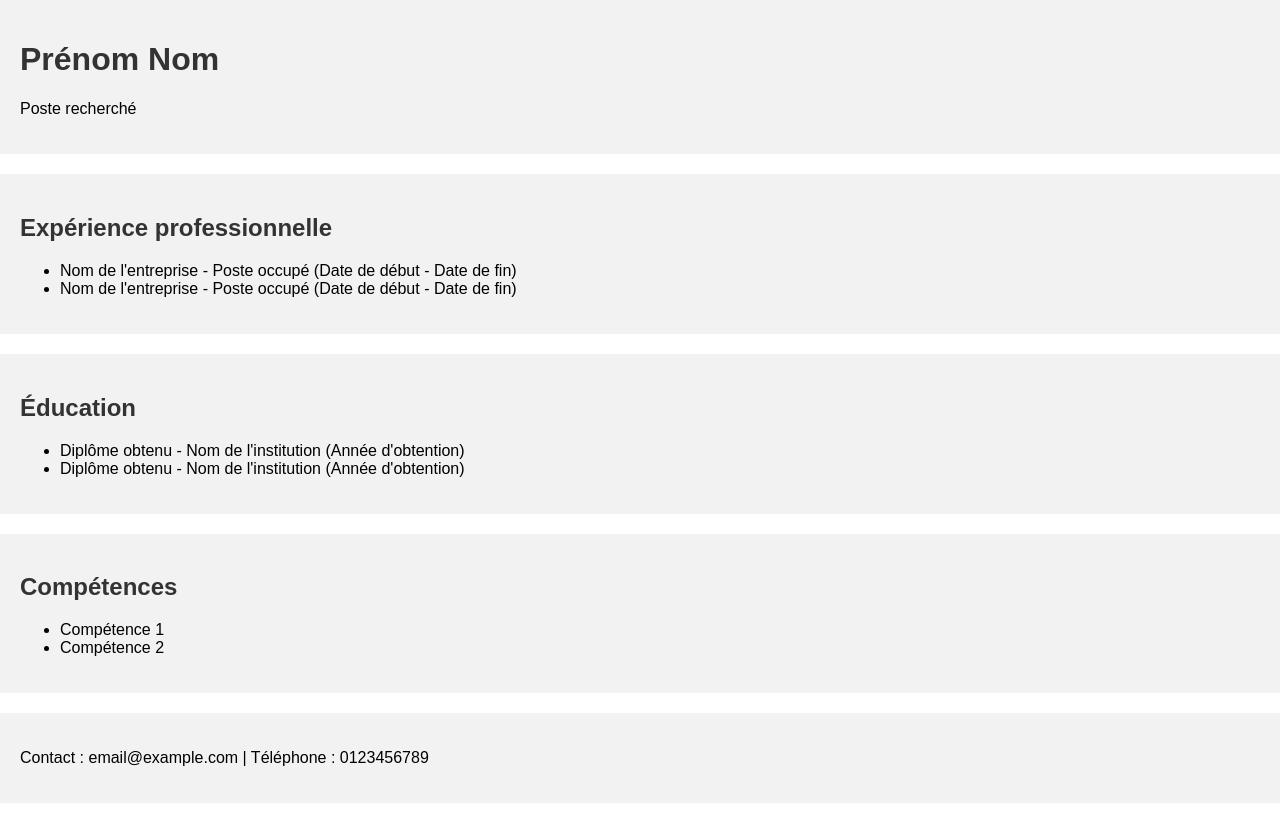
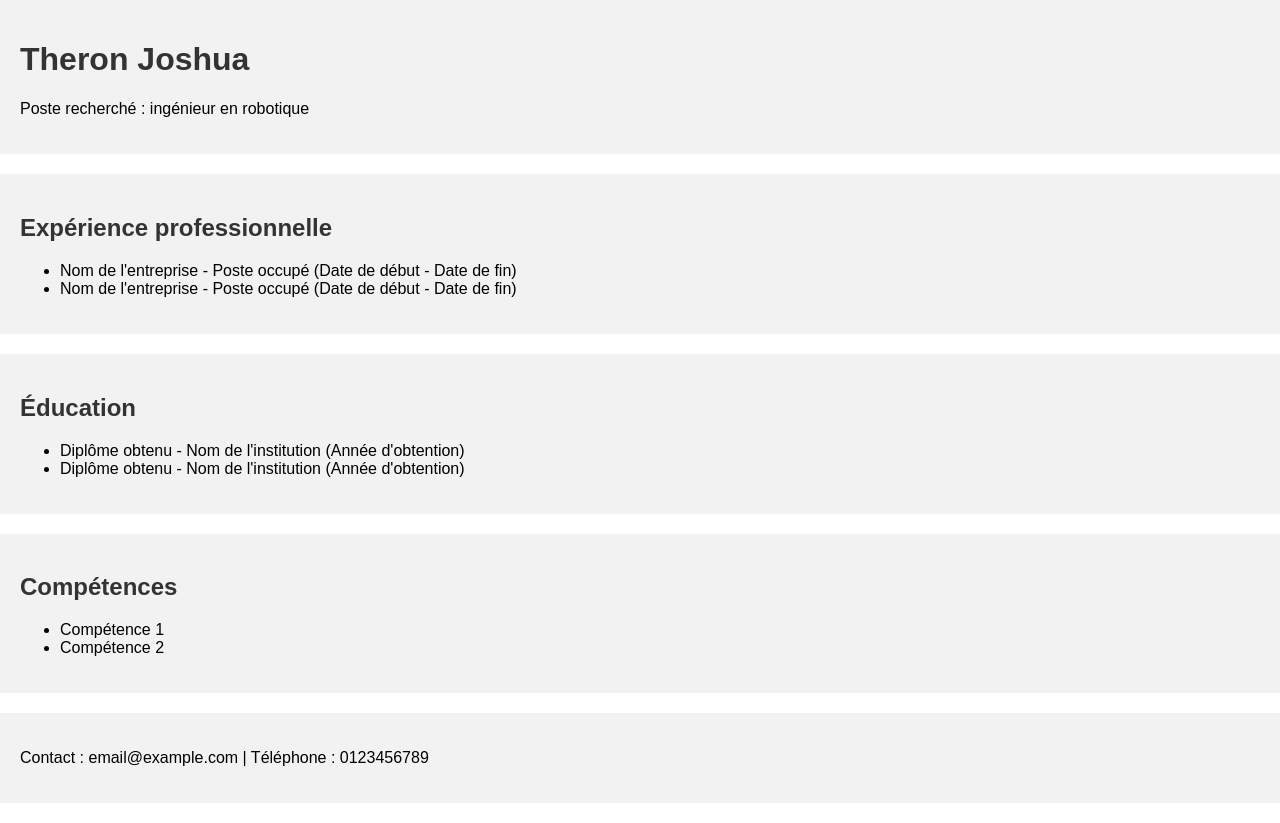
Before and after one commit to LaughingJosh/My-Website, a plain HTML site: page TestSite.html in a window 1280 px wide. Drawn offline with Linux system fonts and the light colour scheme.

Commit message:
Update TestSite.html

```diff
--- a/TestSite.html
+++ b/TestSite.html
@@ -23,8 +23,8 @@
 </head>
 <body>
     <header>
-        <h1>Prénom Nom</h1>
-        <p>Poste recherché</p>
+        <h1>Theron Joshua</h1>
+        <p>Poste recherché : ingénieur en robotique </p>
     </header>
     <section>
         <h2>Expérience professionnelle</h2>
```
